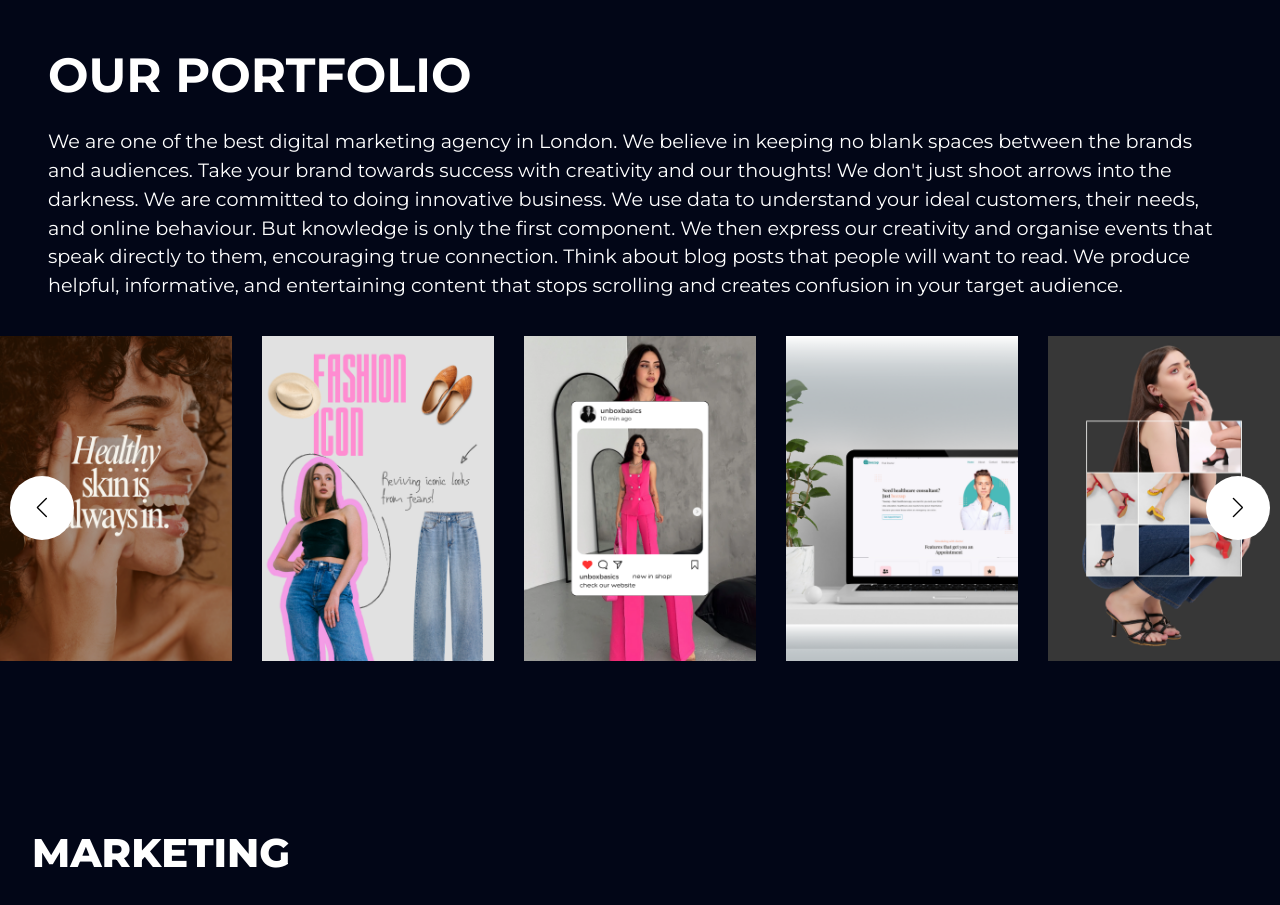
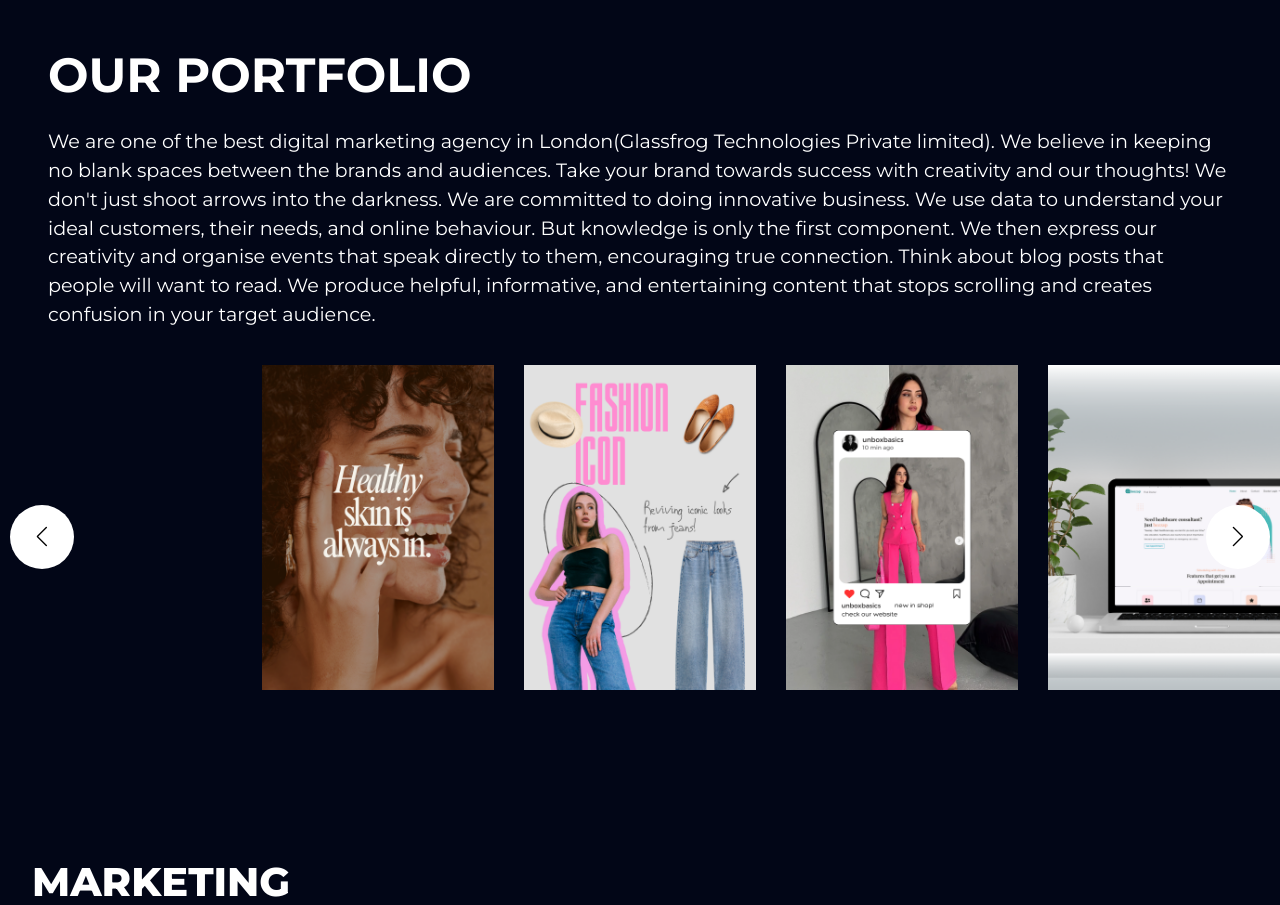
Before and after one commit to ShubhamGlassfrog/glassfrogweb, a Next.js app: page /services in a window 1280 px wide. Shown: the part 1620-2525 px from the top of the page. Built offline with nearby package versions, Linux system fonts and the light colour scheme.

Commit message:
changes update

```diff
--- a/src/app/privacy/page.tsx
+++ b/src/app/privacy/page.tsx
@@ -18,7 +18,7 @@ const PrivacyPolicy = () => {
                         <img src="./4436481.png" className="inline-block mr-2 h-5" alt="icon" />
                         <strong>Privacy Statement</strong>
                         <p className="worksans mt-2">
-                            This Privacy Policy sets out how GLASSFROG TECHNOLOGIES PRIVATE LIMITED,  (we, us, our, Glassfrog and Glassfrog) collects, holds, uses and protects your personal information. This Privacy Policy applies to your use of the Glassfrog.in website (the Website) and Glassfrog apps for android and apple devices (the Apps). You agree that using the Website or the Apps or clicking I Accept when signing up for a user account on the Website or the App implies your consent to the collection and use of your personal information in accordance with this Privacy Policy. This Privacy Policy is published in compliance with, inter alia: Section 43A of the Information Technology Act, 2000; Regulation 4 of the Information Technology (Reasonable Security Practices and Procedures and Sensitive Personal Information) Rules, 2011 (the SPI Rules); and Regulation 3(1) of the Information Technology (Intermediaries Guidelines) Rules, 2011.
+                            This Privacy Policy sets out how Glassfrog Technologies Private limited,  (we, us, our, Glassfrog and Glassfrog) collects, holds, uses and protects your personal information. This Privacy Policy applies to your use of the Glassfrog.in website (the Website) and Glassfrog apps for android and apple devices (the Apps). You agree that using the Website or the Apps or clicking I Accept when signing up for a user account on the Website or the App implies your consent to the collection and use of your personal information in accordance with this Privacy Policy. This Privacy Policy is published in compliance with, inter alia: Section 43A of the Information Technology Act, 2000; Regulation 4 of the Information Technology (Reasonable Security Practices and Procedures and Sensitive Personal Information) Rules, 2011 (the SPI Rules); and Regulation 3(1) of the Information Technology (Intermediaries Guidelines) Rules, 2011.
                         </p>
                     </li>
                     <li className="worksans mb-4">
--- a/src/app/terms/page.tsx
+++ b/src/app/terms/page.tsx
@@ -18,7 +18,7 @@ const TermsAndConditions = () => {
                         <img src="./4436481.png" className="inline-block mr-2 h-5" alt="icon" />
                         <strong>GENERAL</strong>
                         <p className="worksans mt-2">
-                            GLASSFROG TECHNOLOGIES PRIVATE LIMITED, on behalf of itself and its affiliates/group companies under the brand Glassfrog (Glassfrog), is the author and publisher of the internet resource www.Glassfrog.in and the mobile application ‘Glassfrog’ (together, Website). The Term Glassfrog shall include GLASSFROG TECHNOLOGIES PRIVATE LIMITED, the web portal Glassfrog.in and the Mobile Application Glassfrog.
+                            Glassfrog Technologies Private limited, on behalf of itself and its affiliates/group companies under the brand Glassfrog (Glassfrog), is the author and publisher of the internet resource www.Glassfrog.in and the mobile application ‘Glassfrog’ (together, Website). The Term Glassfrog shall include Glassfrog Technologies Private limited, the web portal Glassfrog.in and the Mobile Application Glassfrog.
                         </p>
                     </li>
                     <li className="worksans mb-4">
@@ -26,7 +26,7 @@ const TermsAndConditions = () => {
                         <strong>Basic Definitions</strong>
                         <ul className="list-disc list-inside mt-2">
                             <li className="worksans">
-                                <strong>a.</strong> GLASSFROG TECHNOLOGIES PRIVATE LIMITED, on behalf of itself and its affiliates/group companies under the brand Glassfrog shall hereinafter be called as Glassfrog.
+                                <strong>a.</strong> Glassfrog Technologies Private limited, on behalf of itself and its affiliates/group companies under the brand Glassfrog shall hereinafter be called as Glassfrog.
                             </li>
                             <li className="worksans">
                                 <strong>b.</strong> <strong>Buddy:</strong> Any person or entity entering into a contract with Glassfrog for the Buddy Program created by Glassfrog. Thereby agreeing to all terms and conditions set hereforth.
@@ -102,7 +102,7 @@ const TermsAndConditions = () => {
                 </ol>
                 <p></p>
             </div>
-            <p className="worksans text-center">Issued By: GLASSFROG TECHNOLOGIES PRIVATE LIMITED</p>
+            <p className="worksans text-center">Issued By: Glassfrog Technologies Private limited</p>
         </div>
         <Footer/>
         </>
--- a/src/components/Ourwork/Ourwork.jsx
+++ b/src/components/Ourwork/Ourwork.jsx
@@ -50,17 +50,18 @@ export default function App() {
         <div className="container relative flex flex-col  justify-center h-full bg-slate-950">
           <h5 className="text-white owhead font-bold mb-4">OUR PORTFOLIO</h5>
           <p className="text-white  pb-5">
-            We are one of the best digital marketing agency in London. We
-            believe in keeping no blank spaces between the brands and audiences.
-            Take your brand towards success with creativity and our thoughts! We
-            don't just shoot arrows into the darkness. We are committed to doing
-            innovative business. We use data to understand your ideal customers,
-            their needs, and online behaviour. But knowledge is only the first
-            component. We then express our creativity and organise events that
-            speak directly to them, encouraging true connection. Think about
-            blog posts that people will want to read. We produce helpful,
-            informative, and entertaining content that stops scrolling and
-            creates confusion in your target audience.
+            We are one of the best digital marketing agency in London(Glassfrog
+            Technologies Private limited). We believe in keeping no blank spaces
+            between the brands and audiences. Take your brand towards success
+            with creativity and our thoughts! We don't just shoot arrows into
+            the darkness. We are committed to doing innovative business. We use
+            data to understand your ideal customers, their needs, and online
+            behaviour. But knowledge is only the first component. We then
+            express our creativity and organise events that speak directly to
+            them, encouraging true connection. Think about blog posts that
+            people will want to read. We produce helpful, informative, and
+            entertaining content that stops scrolling and creates confusion in
+            your target audience.
           </p>
         </div>
       </div>
```
Also changed, not shown: src/app/refund/page.tsx (+2 -2 lines).
